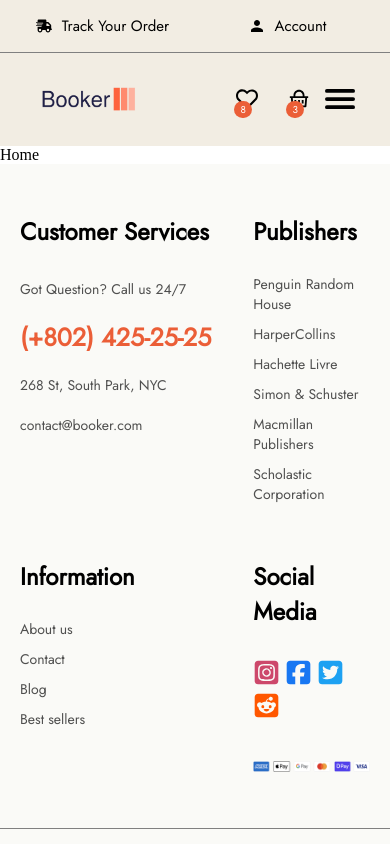
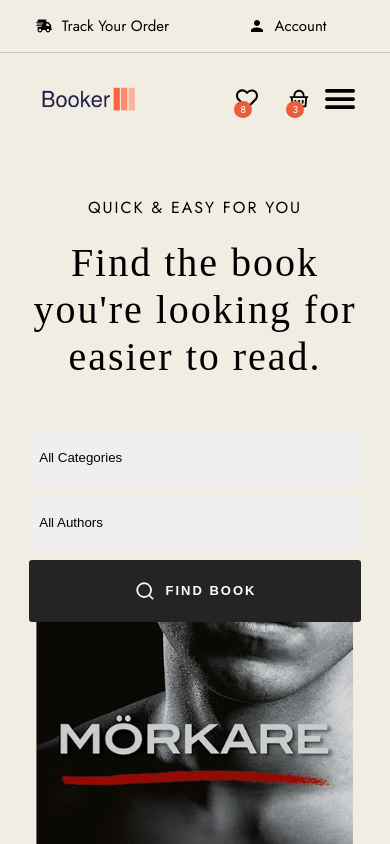
Before and after one commit to muradnuriyev001/Booker, a React (Vite) app: page / in a window 390 px wide. Shown: the top 844 px of the page. Built offline with nearby package versions, Linux system fonts and the light colour scheme.

Commit message:
Add: Home(Search section without search function), Custom Scroll

```diff
--- a/src/components/Header/HeaderTop/HeaderTop.module.scss
+++ b/src/components/Header/HeaderTop/HeaderTop.module.scss
@@ -5,7 +5,7 @@
   place-items: center;
   padding: 15px 10px;
   font-family: Jost, sans-serif;
-  border: 1px solid gray;
+  border: 1px solid rgb(200, 200, 200);
   border-width: 0px 0px 1px 0px;
   div {
     display: flex;
--- a/src/index.css
+++ b/src/index.css
@@ -29,5 +29,23 @@
   --white: #fafaf7;
   --gray: #efefea;
   --gray2: #242424cc;
+  --black: #242424;
   --orange: #eb5e37;
 }
+
+/* Scrollbar settings*/
+::-webkit-scrollbar {
+  width: 4px;
+}
+
+::-webkit-scrollbar-track {
+  background: var(--warm-white);
+}
+
+::-webkit-scrollbar-thumb {
+  background: var(--orange);
+}
+
+::-webkit-scrollbar-thumb:hover {
+  background: #ff7f00;
+}
--- a/src/pages/Home/Home.tsx
+++ b/src/pages/Home/Home.tsx
@@ -1,9 +1,10 @@
+import HomeSearch from "./HomeSearch/HomeSearch";
 
 const Home = () => {
   return (
-    <div>
-      Home
-    </div>
+    <>
+      <HomeSearch />
+    </>
   );
 };
 
--- /dev/null
+++ b/src/pages/Home/HomeSearch/HomeSearch.module.scss
@@ -0,0 +1,38 @@
+.home__banner {
+  background-image: url("../../../assets/Home/Banner/search-background.png");
+  height: 900px;
+  background-position: center;
+  background-repeat: no-repeat;
+  background-size: cover;
+  padding-top: 100px;
+  flex-direction: column;
+  font-family: Jost, sans-serif;
+
+  p {
+    letter-spacing: 2px;
+    text-align: center;
+  }
+
+  h2 {
+    font-family: "Times New Roman", Times, serif;
+    font-size: 50px;
+    font-weight: 300;
+    text-align: center;
+    padding: 20px 10px;
+    letter-spacing: 2px;
+  }
+}
+
+@media only screen and (max-width: 600px) {
+  .home__banner {
+    h2 {
+      font-size: 40px;
+    }
+  }
+}
+
+@media only screen and (max-width: 400px) {
+  .home__banner {
+    padding-top: 50px;
+  }
+}
--- /dev/null
+++ b/src/pages/Home/HomeSearch/HomeSearch.tsx
@@ -0,0 +1,14 @@
+import c from "./HomeSearch.module.scss";
+import SearchBar from "./SearchBar/SearchBar";
+
+const HomeSearch = () => {
+  return (
+    <div className={c.home__banner}>
+      <p>QUICK & EASY FOR YOU</p>
+      <h2>Find the book you're looking for easier to read.</h2>
+      <SearchBar />
+    </div>
+  );
+};
+
+export default HomeSearch;
--- /dev/null
+++ b/src/pages/Home/HomeSearch/SearchBar/SearchBar.module.scss
@@ -0,0 +1,89 @@
+.search {
+  font-family: Jost, sans-serif;
+  display: flex;
+  align-items: center;
+  justify-content: center;
+  margin-top: 20px;
+  form {
+    display: flex;
+  }
+  select {
+    border: none !important;
+    padding: 0px 150px 0px 20px;
+    margin-right: 5px;
+    appearance: none;
+    -webkit-appearance: none;
+    -moz-appearance: none;
+    border: 1px solid #ccc;
+    border-radius: 3px;
+    cursor: pointer;
+    option:nth-child(1)::after{
+        content: "1243";
+    }
+  }
+  button {
+    border-radius: 3px;
+    background-color: var(--black);
+    color: white;
+    cursor: pointer;
+    border: none;
+    padding: 20px 30px;
+    display: flex;
+    align-items: center;
+    svg {
+      margin-right: 10px;
+      font-size: 22px;
+      stroke-width: 1px;
+    }
+    p {
+      font-weight: 600;
+      font-size: 13px !important;
+    }
+    &:hover {
+      background-color: var(--orange);
+    }
+  }
+}
+
+@media only screen and (max-width: 800px) {
+  .search {
+    select {
+      padding: 0px 100px 0px 20px;
+    }
+    button {
+      padding: 20px 20px;
+    }
+  }
+}
+
+@media only screen and (max-width: 670px) {
+  .search {
+    select {
+      padding: 0px 60px 0px 20px;
+    }
+    button {
+      padding: 20px 10px;
+    }
+  }
+}
+
+@media only screen and (max-width: 570px) {
+  .search {
+    form {
+      width: 100%;
+      flex-direction: column;
+      place-items: center;
+    }
+    select {
+      margin-right: 0px;
+      padding: 20px 10px;
+      width: 85%;
+      margin-top: 10px;
+    }
+    button {
+      margin-top: 10px;
+      width: 85%;
+      justify-content: center;
+    }
+  }
+}
--- /dev/null
+++ b/src/pages/Home/HomeSearch/SearchBar/SearchBar.tsx
@@ -0,0 +1,53 @@
+import c from "./SearchBar.module.scss";
+
+import { CiSearch } from "react-icons/ci";
+
+const tempCategories = [
+  "All Categories",
+  "Children's books",
+  "Comedy",
+  "Adventure",
+  "History",
+  "Horror",
+  "Romance",
+];
+
+const tempAuthors = [
+  "All Authors",
+  "Bo Eriksson",
+  "Dan Gordon",
+  "Gunvor Hofmo",
+  "Maria-Pia Go",
+  "Nadya Toloko",
+  "Per Ahlin",
+];
+
+const SearchBar = () => {
+  return (
+    <div className={c.search}>
+      <form action="">
+        <select>
+          {tempCategories.map((category, i) => (
+            <option key={i} value="">
+              {category}
+            </option>
+          ))}
+        </select>
+
+        <select>
+          {tempAuthors.map((author, i) => (
+            <option key={i} value="">
+              {author}
+            </option>
+          ))}
+        </select>
+        <button type="submit">
+          <CiSearch />
+          <p>FIND BOOK</p>
+        </button>
+      </form>
+    </div>
+  );
+};
+
+export default SearchBar;
```
Also changed, not shown: src/assets/Home/Banner/search-background.png (added), src/assets/title-icon.png (renamed from public/title-icon.png).
